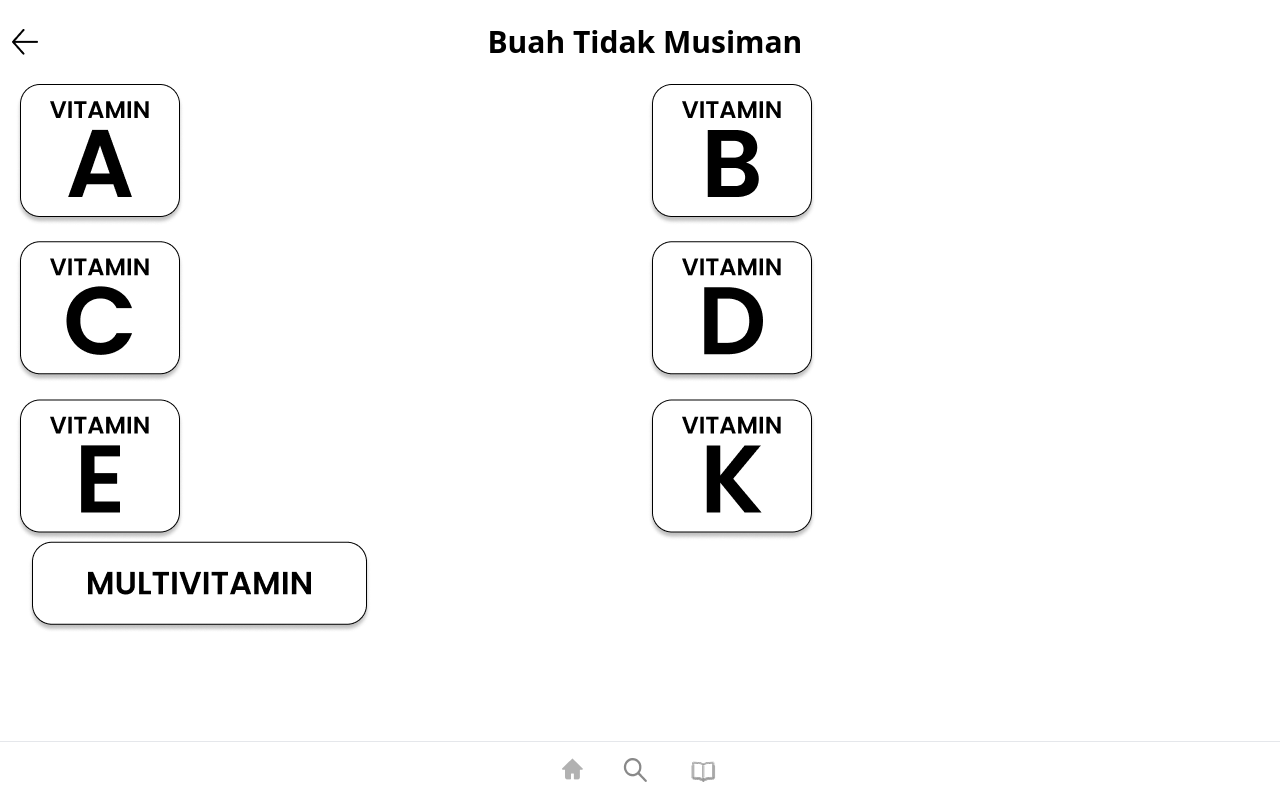
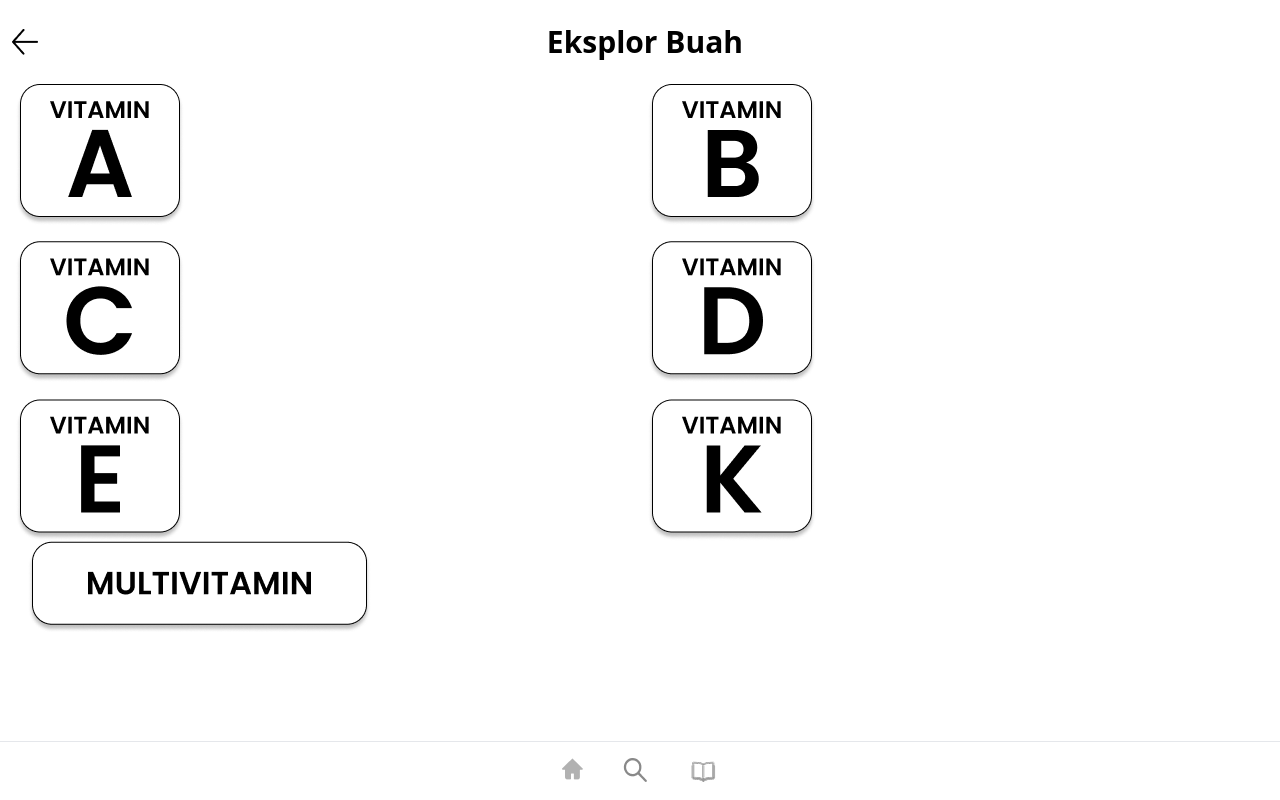
Before and after one commit to Vaalz/mobileapp, a website: page eksplor.html in a window 1280 px wide. Drawn offline with Linux system fonts and the light colour scheme.

```diff
--- a/eksplor.html
+++ b/eksplor.html
@@ -11,7 +11,7 @@
   <!-- Header -->
   <div class="flex items-center py-6 px-3">
     <a href="index.html" class="mr-4"><img src="image/Exit.png" alt="Exit"></a>
-    <h1 class="font-bold text-3xl text-center w-full -ml-8">Buah Tidak Musiman</h1>
+    <h1 class="font-bold text-3xl text-center w-full -ml-8">Eksplor Buah</h1>
   </div>
 
   <!-- Buah -->
```
